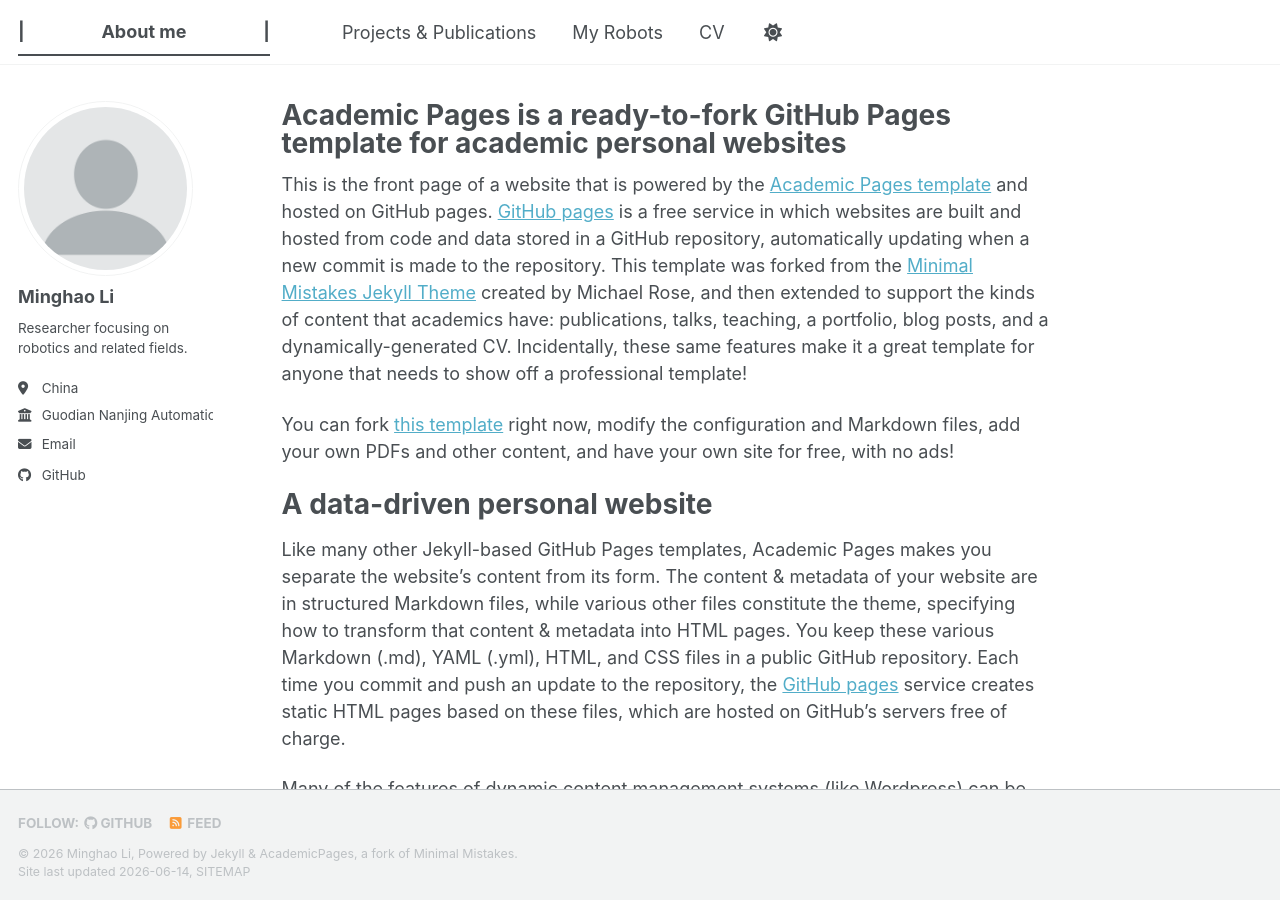
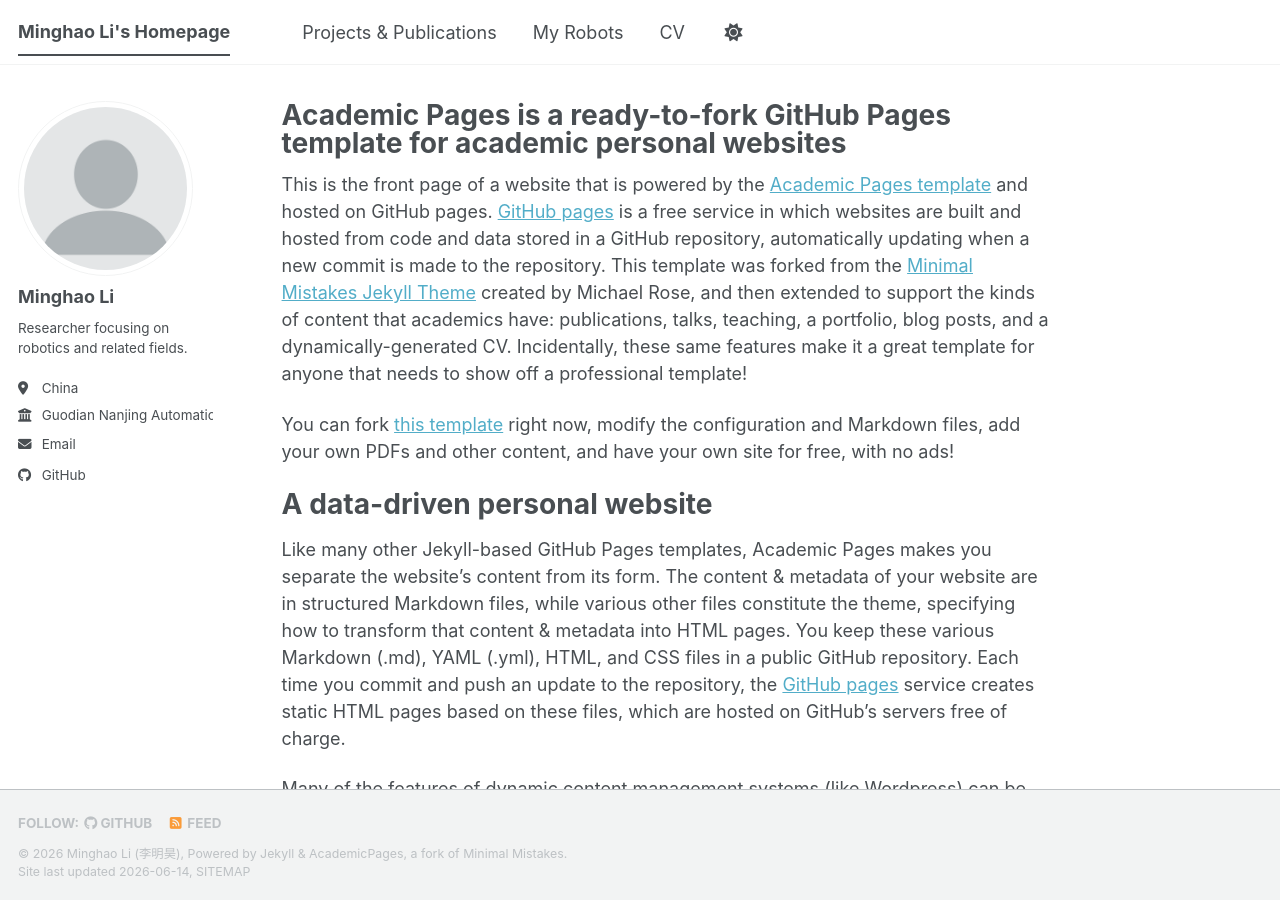
Before and after one commit to lim-0619/lim-0619.github.io, a Jekyll site: the page built from _pages/about.md, in a window 1280 px wide and 900 px high. Built offline with Jekyll 4.4.1, drawn with Linux system fonts in a browser that asks for light colours; a script bundle is joined from its source files by our own code; library files that are not in the unit come from our copies.

Commit message:
Update _config.yml

```diff
--- a/_config.yml
+++ b/_config.yml
@@ -9,9 +9,9 @@
 # Basic Site Settings
 locale                   : "en-US"
 site_theme               : "default" # The available themes options are "default", "air", "sunrise", "mint", "dirt" and "contrast"
-title                    : "|&nbsp;&nbsp;&nbsp;&nbsp;&nbsp;&nbsp;&nbsp;&nbsp;&nbsp;&nbsp;&nbsp;&nbsp;&nbsp;&nbsp;&nbsp;&nbsp;&nbsp;&nbsp;About me&nbsp;&nbsp;&nbsp;&nbsp;&nbsp;&nbsp;&nbsp;&nbsp;&nbsp;&nbsp;&nbsp;&nbsp;&nbsp;&nbsp;&nbsp;&nbsp;&nbsp;&nbsp;|"
+title                    : "Minghao Li's Homepage"
 title_separator          : "-"
-name                     : &name "Minghao Li"
+name                     : &name "Minghao Li (李明昊)"
 description              : &description "Minghao Li's academic portfolio"   # Update this with a general description of your site, this is the default if not overridden by a page
 url                      : https://lim-0619.github.io # 替换为你的 GitHub Pages 域名 格式：https://你的用户名.github.io
 baseurl                  : "" # the subpath of your site, e.g. "/blog"
```
